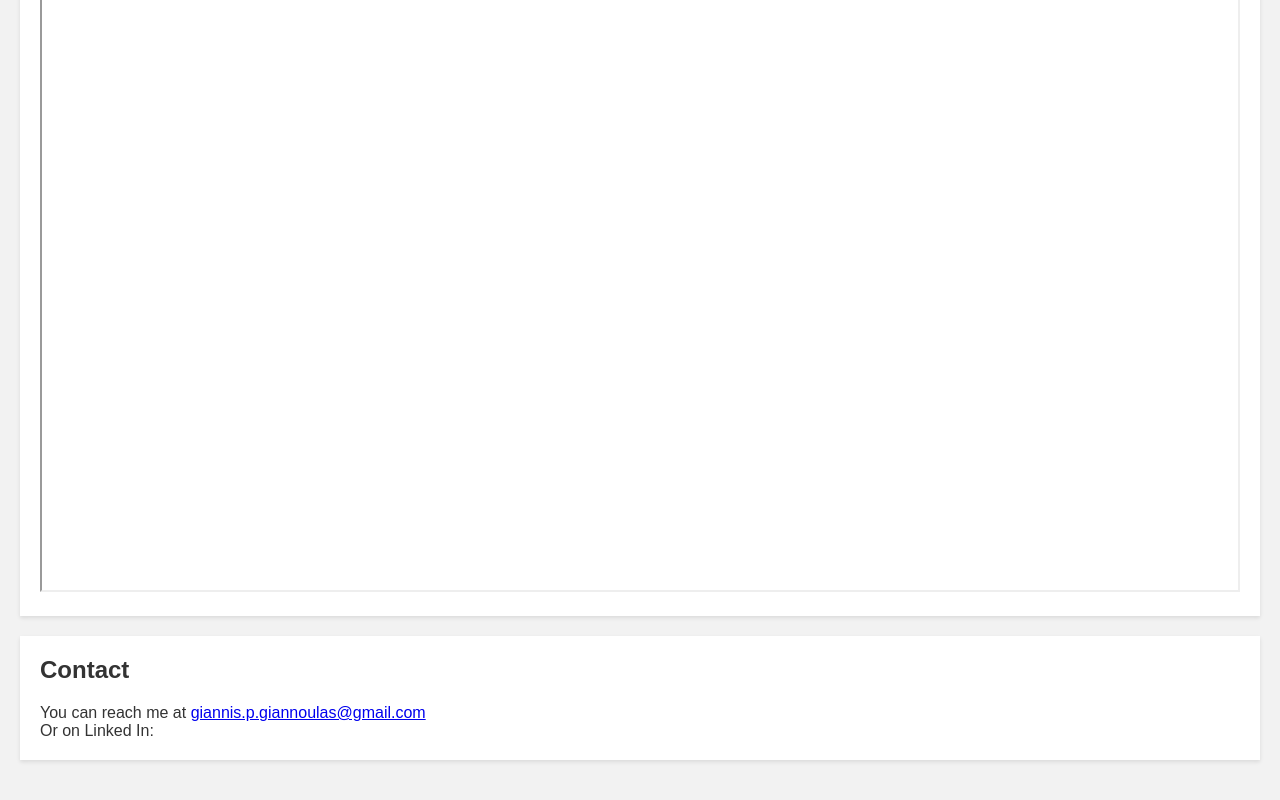
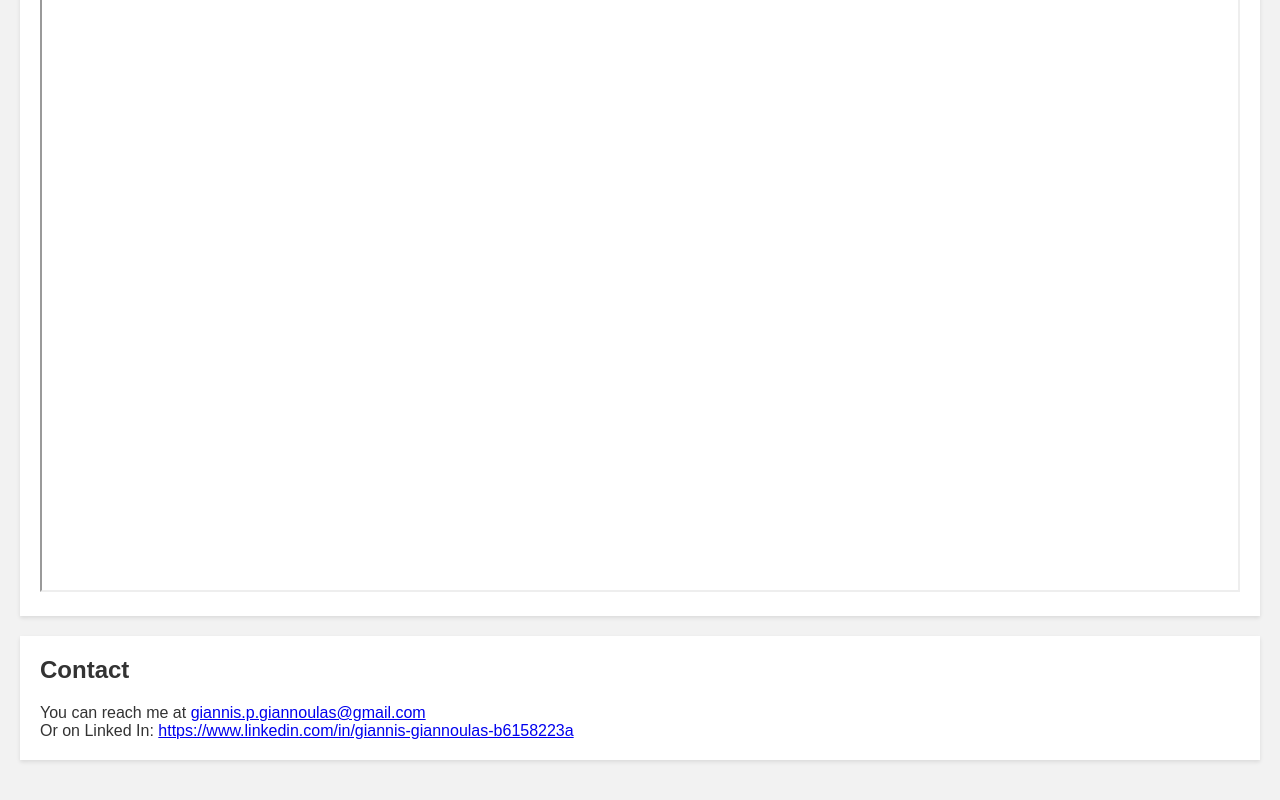
Before and after one commit to Giannoulas/personal_website, a plain HTML site: page index.html in a window 1280 px wide. Shown: the part 1045-1845 px from the top of the page. Drawn offline with Linux system fonts and the light colour scheme.

Commit message:
Update index.html

```diff
--- a/index.html
+++ b/index.html
@@ -46,7 +46,7 @@
       <section id="contact">
         <h2>Contact</h2>
         <p>You can reach me at <a href="mailto:giannis.p.giannoulas@gmail.com">giannis.p.giannoulas@gmail.com</a></p>
-        <p>Or on Linked In: <a href='https://www.linkedin.com/in/giannis-giannoulas-b6158223a'></p>
+        <p>Or on Linked In: <a href='https://www.linkedin.com/in/giannis-giannoulas-b6158223a'>https://www.linkedin.com/in/giannis-giannoulas-b6158223a</p>
       </section>
     </main>
 
```
